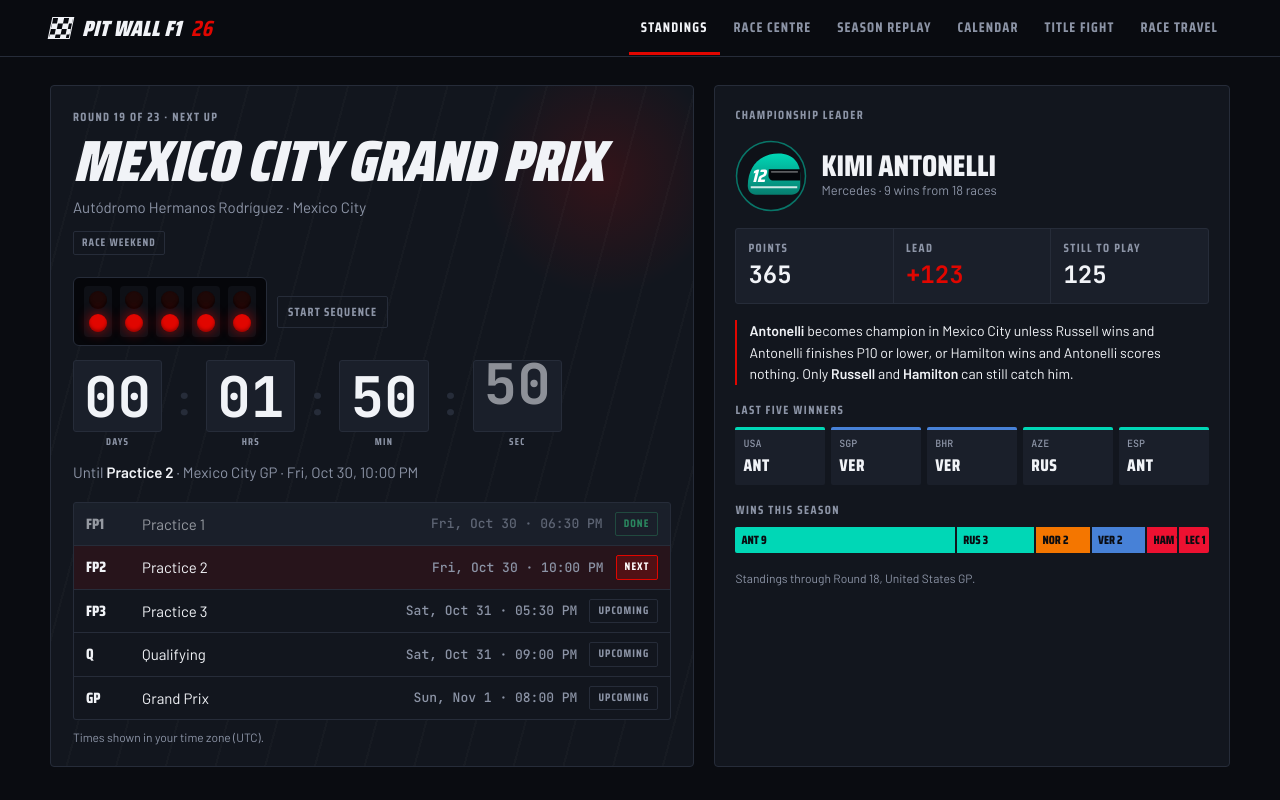
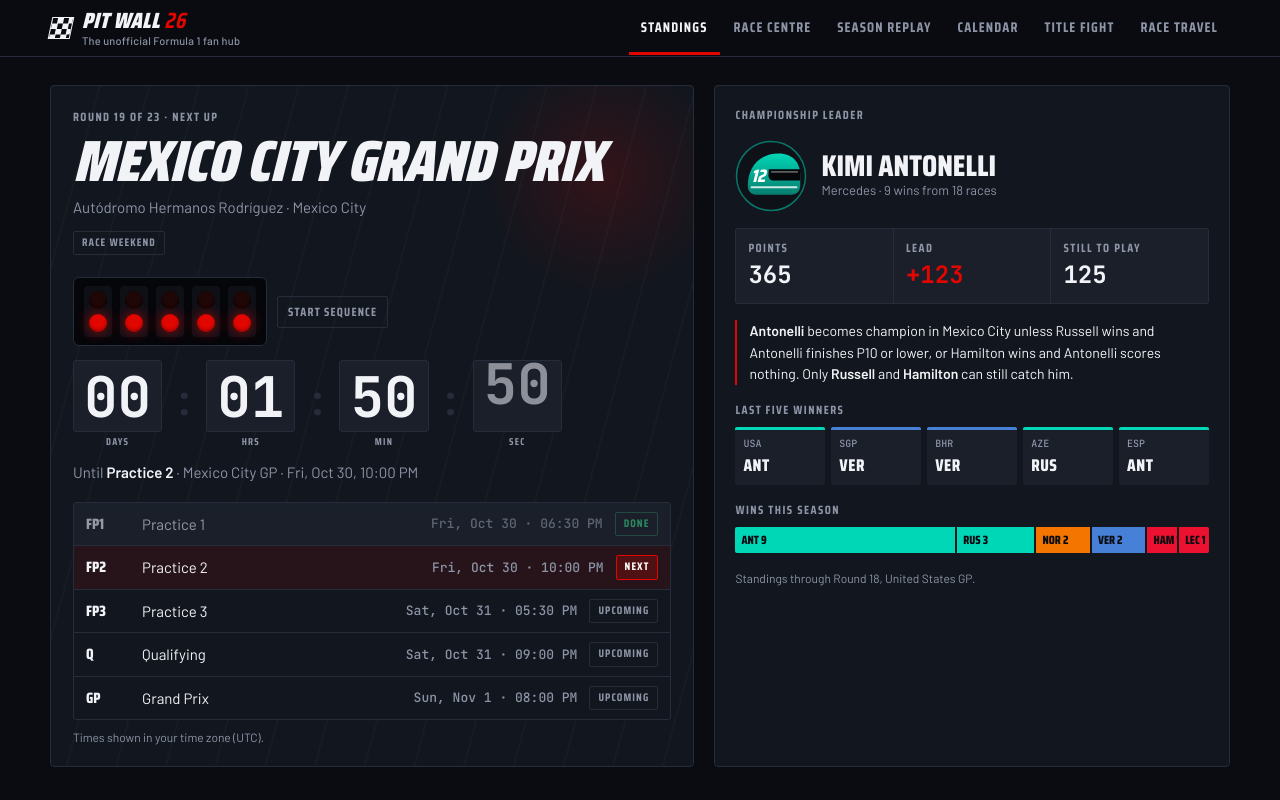
Before and after one commit to kmanish1996/pitwall_f1, a plain HTML site: page index.html in a window 1280 px wide. Shown: the top 800 px of the page. Drawn offline with Linux system fonts and the light colour scheme.

Commit message:
Rebrand to Pit Wall with an unofficial Formula 1 tagline
Drops "F1" from the brand name, adds "The unofficial Formula 1 fan hub"
under the logo, and sets a descriptive search title. Formula 1 is now
used only descriptively in text.

Co-Authored-By: Claude Opus 5.5 <noreply@anthropic.com>
Claude-Session: https://claude.ai/code/session_01MriJGbXAi4oDV2J1KW7SvF

```diff
--- a/index.html
+++ b/index.html
@@ -9,7 +9,7 @@
 <style>:root{padding-top:env(safe-area-inset-top,0px);padding-bottom:env(safe-area-inset-bottom,0px)}body{margin:0;font:14px system-ui,sans-serif}img{max-width:100%}[hidden]{display:none!important}</style>
 </head>
 <body>
-<title>Pit Wall F1 2026</title>
+<title>Pit Wall · Formula 1 standings, race replays and calendar (unofficial)</title>
 <meta name="claude:viewport-fit-sides" content="cover">
 <link rel="preconnect" href="https://fonts.googleapis.com">
 <link rel="preconnect" href="https://fonts.gstatic.com" crossorigin>
@@ -54,7 +54,10 @@ h1,h2,h3{font-family:var(--f-display);text-transform:uppercase;margin:0;text-wra
 .strip-in{max-width:1180px;margin:0 auto;display:flex;align-items:center;gap:16px;min-height:56px;flex-wrap:wrap}
 .brand{display:flex;align-items:center;gap:10px;font-family:var(--f-display);font-weight:900;font-size:22px;letter-spacing:.02em;text-transform:uppercase;font-style:italic;color:var(--fg);text-decoration:none}
 .brand:hover i{transform:skewX(-12deg) rotate(-8deg)}
-.brand i{transition:transform .2s}
+.brand i{transition:transform .2s;flex:none}
+.brand-txt{display:grid;line-height:1}
+.brand-tag{font-family:var(--f-body);font-style:normal;font-weight:500;text-transform:none;letter-spacing:.02em;font-size:11px;color:var(--muted);margin-top:3px;white-space:nowrap}
+@media (max-width:360px){.brand-tag{font-size:10px}}
 .brand i{display:block;width:22px;height:22px;background:conic-gradient(var(--fg) 25%,var(--carbon) 0 50%,var(--fg) 0 75%,var(--carbon) 0) 0 0/11px 11px;border:1px solid var(--fg);transform:skewX(-12deg)}
 .brand b{color:var(--red)}
 nav.tabs{display:flex;gap:2px;margin-left:auto;overflow-x:auto;scrollbar-width:none}
@@ -585,7 +588,7 @@ footer a{color:var(--muted)}
 
 <header class="strip">
   <div class="strip-in">
-    <a class="brand" href="./" aria-label="Pit Wall F1 home"><i aria-hidden="true"></i>Pit Wall F1 <b>26</b></a>
+    <a class="brand" href="./" aria-label="Pit Wall home"><i aria-hidden="true"></i><span class="brand-txt"><span class="brand-name">Pit Wall <b>26</b></span><span class="brand-tag">The unofficial Formula 1 fan hub</span></span></a>
     <nav class="tabs" aria-label="Sections">
       <a href="#standings">Standings</a>
       <a href="#race-centre">Race centre</a>
@@ -1890,7 +1893,7 @@ document.addEventListener("click",e=>{const b=e.target.closest("[data-replay]");
 
 /* ================= SITE SETTINGS — edit these before you go live ================= */
 const SITE={
-  name:"Pit Wall F1",                      // site name shown in the footer and legal pages
+  name:"Pit Wall",                         // site name shown in the footer and legal pages
   owner:"Kanathil Manish Nair",            // who runs the site (the legal operator)
   email:"kmanish1996@gmail.com",           // public contact address
   domain:"pitwallf1.in",                   // your domain, without https://
```
Also changed, not shown: README.md.
